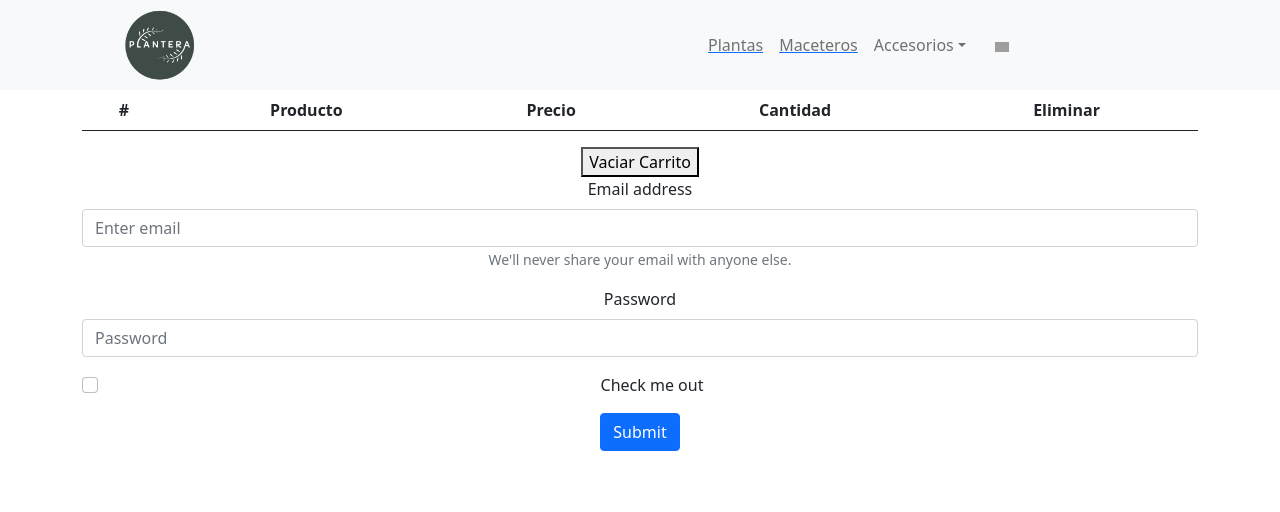
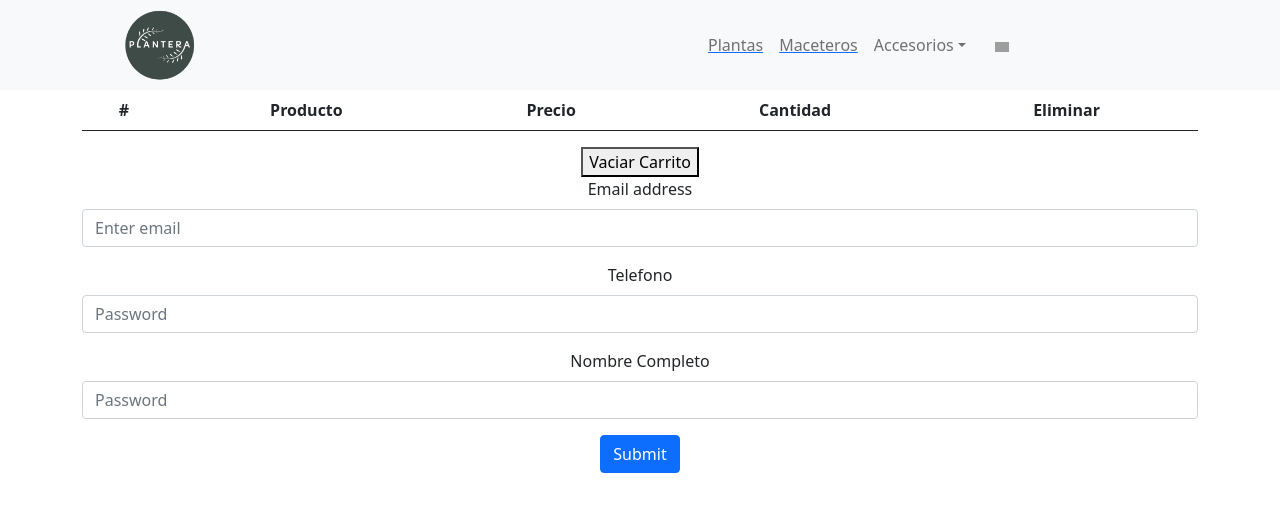
Before and after one commit to marielacamposss/ecommerse-CoderHouse, a React (Vite) app: page /carro in a window 1280 px wide. Shown: the top 512 px of the page. Built offline with nearby package versions, Linux system fonts and the light colour scheme; grey boxes are pictures that could not be loaded.

Commit message:
firebase2

```diff
--- a/src/components/DetalleProducto/ItemDetailContainer.jsx
+++ b/src/components/DetalleProducto/ItemDetailContainer.jsx
@@ -1,8 +1,7 @@
-import { useState } from 'react'
 import { useParams } from 'react-router-dom'
 import ItemDetail from './ItemDetail'
 import { doc, getDoc, getFirestore } from 'firebase/firestore'
-import { useEffect } from 'react'
+import { useEffect, useState } from 'react'
 
 
 const ItemDetailContainer= () => {
--- a/src/components/carroCompras/CarroCompras.jsx
+++ b/src/components/carroCompras/CarroCompras.jsx
@@ -3,16 +3,26 @@ import Table from 'react-bootstrap/Table';
 import Container from "react-bootstrap/esm/Container";
 import Button from 'react-bootstrap/Button';
 import Form from 'react-bootstrap/Form';
+import { useState } from 'react'
 import { addDoc, collection, documentId, getDoc, getDocs, getFirestore, query, where, writeBatch, updateDoc} from "firebase/firestore";
 
 const CarroCompras = () => {
+  const [ id, setId ] = useState('')
+ const [ formData, setFormData ] = useState({
+  email:'',
+  name:'',
+  phone:''
+      })
+ const [ data, setData ] = useState(true)
   const { cartList, vaciarCarrito ,precioTotal, eliminarProducto} = useCartContext()
 
   const guardarOrden = async (e) =>{
     e.preventDefault()
+  if(formData.email === '' || formData.phone ==='' || formData.name === '')
+    { alert("todos los campos son obligatorios") }else{
 
     const order = {}
-    order.buyer = {email:'lalal@gmail.com', name:'mari', phone:'622837827'}
+    order.buyer = formData
 
     order.items = cartList.map(prod => {
       return{
@@ -23,11 +33,12 @@ const CarroCompras = () => {
     })
 
     order.total = precioTotal()
+
 //guardar orden firestore
     const db = getFirestore()
     const queryOrders = collection(db, 'orders')
     addDoc(queryOrders, order)
-    .then(resp => console.log(resp.id))
+    .then(resp => setId(resp.id))
 
     //actualizar el stock
     const queryCollectionStock = collection(db, 'productos')
@@ -44,14 +55,32 @@ const CarroCompras = () => {
       stock: res.data().stock - cartList.find(productos => productos.id === res.id).cantidad
     })))
     .catch(err => console.log(err))
-    .finally(()=> console.log('listo'))
+    .finally(()=> vaciarCarrito(),
+    setFormData({
+      email:'',
+      name:'',
+      phone:''
+    }),
+    setData(false)
+    )
 
     batch.commit()
   }
+  }
+
+  const handleChange = (e) =>{
+    setFormData({
+      ...formData,
+      [e.target.name]: e.target.value
+    })
+  }
+
+  console.log(formData)
 
     return (
       <Container>
-      <row className="w-75 justify-content-center">
+         {data ?
+        <row className="w-75 justify-content-center">
          <Table striped>
       <thead>
         <tr>
@@ -75,33 +104,44 @@ const CarroCompras = () => {
       </tbody>
     </Table>
 
-<h6> {precioTotal() != 0 && `Precio Total ${precioTotal()}`}</h6>
-<button onClick={vaciarCarrito}>Vaciar Carrito</button>
-      </row>
-      <row>
+      <h6> {precioTotal() != 0 && `Precio Total ${precioTotal()}`}</h6>
+      <button onClick={vaciarCarrito}>Vaciar Carrito</button>
+
+
       <Form
        onSubmit={ guardarOrden }
        >
       <Form.Group className="mb-3" controlId="formBasicEmail">
         <Form.Label>Email address</Form.Label>
-        <Form.Control type="email" placeholder="Enter email" />
-        <Form.Text className="text-muted">
-          We'll never share your email with anyone else.
-        </Form.Text>
+         <Form.Control  onChange={handleChange} type="email" name="email" value={formData.email} placeholder="Enter email" />
+
       </Form.Group>
 
       <Form.Group className="mb-3" controlId="formBasicPassword">
-        <Form.Label>Password</Form.Label>
-        <Form.Control type="password" placeholder="Password" />
+        <Form.Label>Telefono</Form.Label>
+        <Form.Control onChange={handleChange} type="phone" name="phone" value={formData.phone} placeholder="Password" />
       </Form.Group>
-      <Form.Group className="mb-3" controlId="formBasicCheckbox">
-        <Form.Check type="checkbox" label="Check me out" />
+
+      <Form.Group className="mb-3" controlId="formBasicPassword">
+      <Form.Label>Nombre Completo</Form.Label>
+        <Form.Control onChange={handleChange} type="name" name="name" value={formData.name}  placeholder="Password" />
       </Form.Group>
+
       <Button variant="primary" type="submit">
         Submit
       </Button>
     </Form>
       </row>
+      :
+       <row className="w-75 justify-content-center">
+       <h2>{id.length > 0 && `El id de tu orden es: ${id}`}</h2>
+       <br />
+       <p>DATOS DE COMPRADOR:</p>
+       <h6>{formData != '' && `Nombre : ${formData.name} `}</h6>
+       <h6>{formData != '' && `Correo : ${formData.email} `}</h6>
+       <h6>{formData != '' && `Telefono : ${formData.phone}`}</h6>
+       </row>
+}
       </Container>
       )
   }
```
